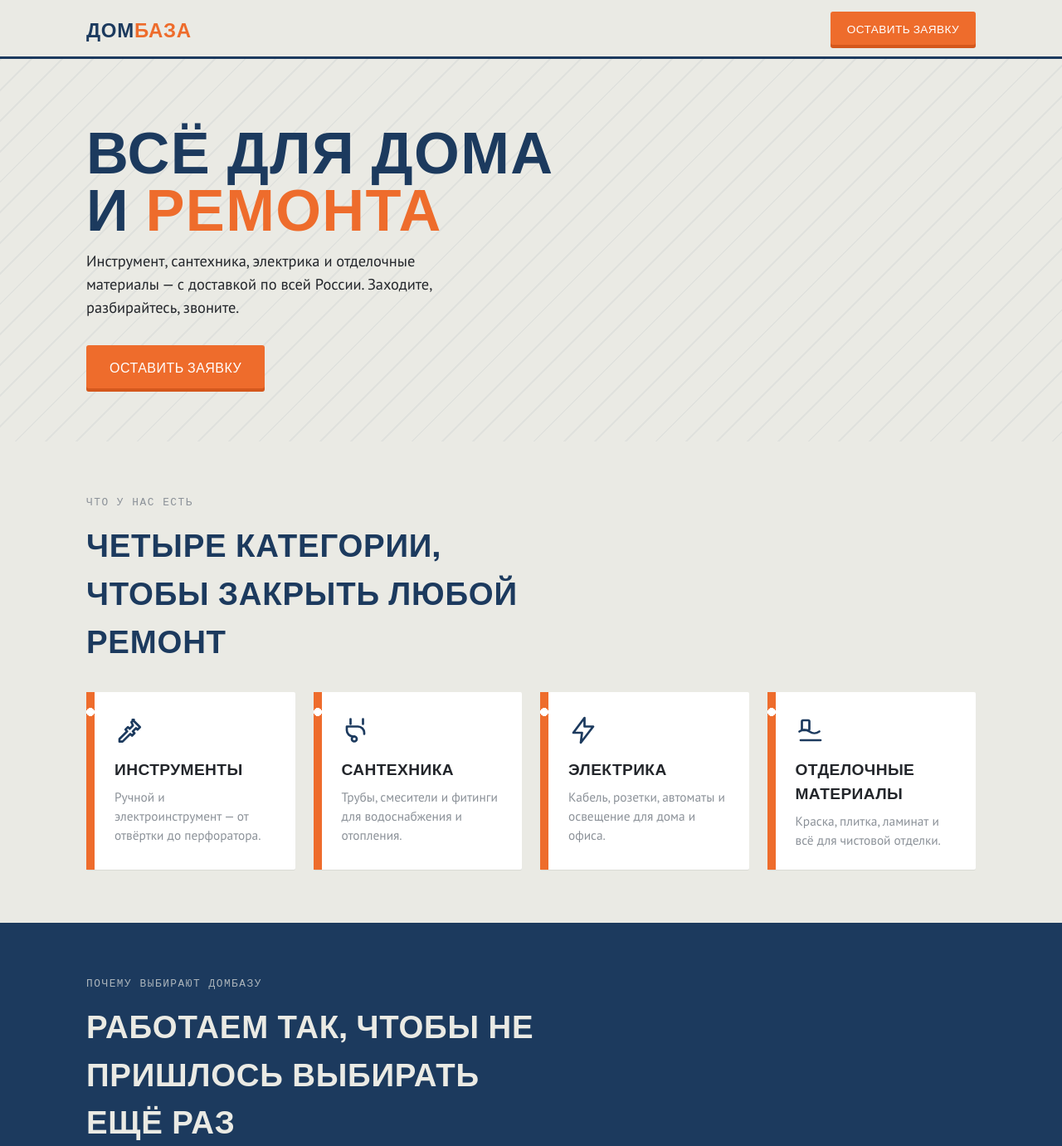
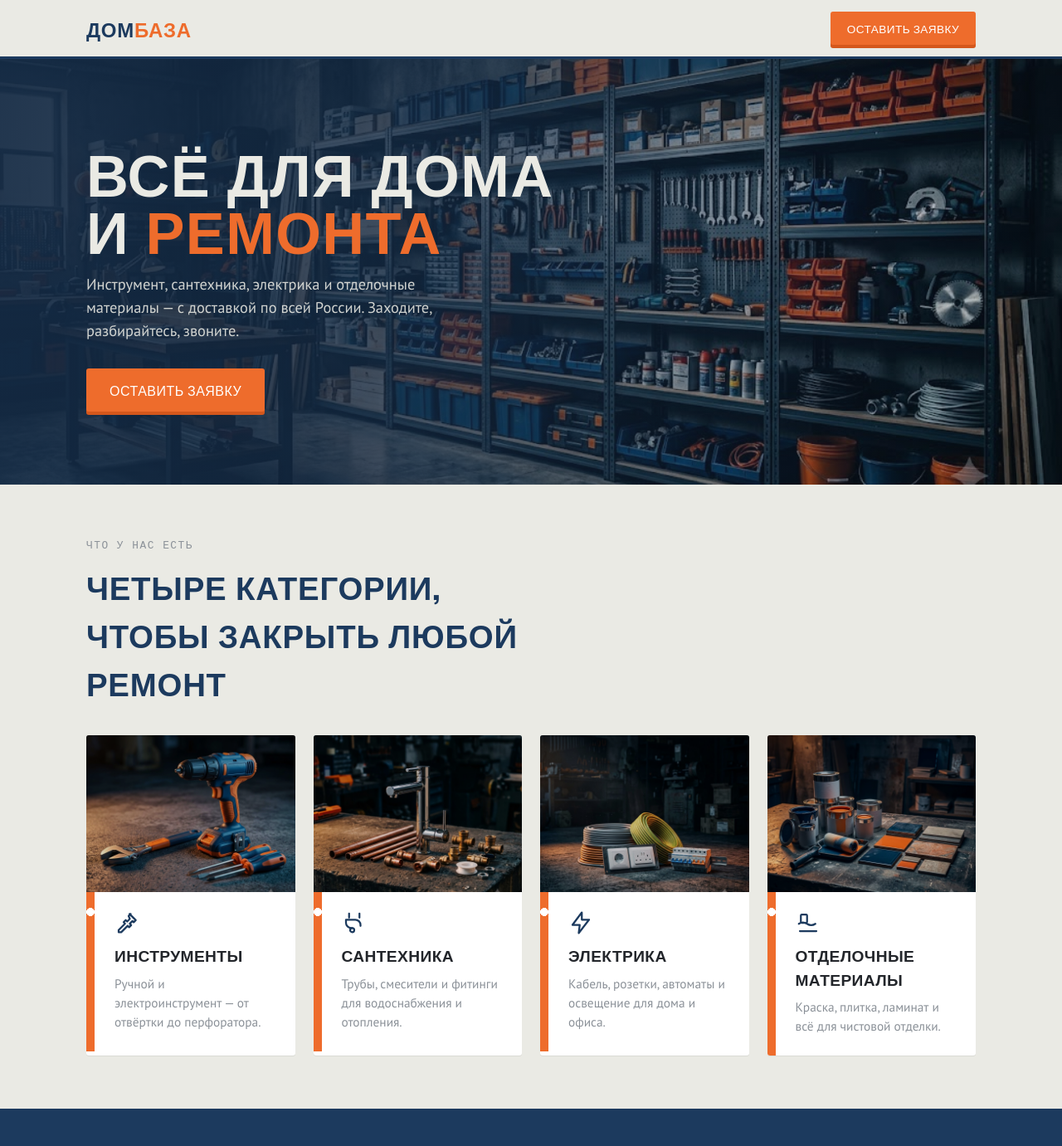
Before and after one commit to danya-bit0505/dombaza-landing, a plain HTML site: page index.html in a window 1280 px wide. Shown: the top 1381 px of the page at 83% size. Drawn offline with nearby package versions, Linux system fonts and the light colour scheme; a web font is replaced by a local one.

Commit message:
Add product photography and hero banner
Generated with Gemini in the established workwear-blue / signal-orange
industrial photography style. Hero gets a full-bleed banner with a
scrim gradient for text legibility; category cards get a photo cover
with a matching color-grade overlay so the images read as one shoot.

Co-Authored-By: Claude Sonnet 5 <noreply@anthropic.com>

```diff
--- a/index.html
+++ b/index.html
@@ -126,13 +126,20 @@
 
   /* ---------- Hero ---------- */
   .hero{
-    padding: 72px 0 64px;
-    background:
-      repeating-linear-gradient(135deg, rgba(28,58,94,0.05) 0 2px, transparent 2px 26px);
+    position: relative;
+    padding: 100px 0 88px;
+    color: var(--concrete);
+    background-color: var(--workwear-blue-dark);
+    background-image:
+      linear-gradient(100deg, rgba(20,42,68,0.94) 0%, rgba(20,42,68,0.8) 38%, rgba(20,42,68,0.4) 68%, rgba(20,42,68,0.18) 100%),
+      url('images/hero-banner.jpg');
+    background-size: cover;
+    background-position: center;
   }
   .hero h1{
     font-size: clamp(2.6rem, 7vw, 4.4rem);
     line-height: 0.98;
+    color: var(--concrete);
   }
   .hero h1 em{
     font-style: normal;
@@ -142,7 +149,7 @@
     max-width: 46ch;
     margin: 20px 0 32px;
     font-size: 1.15rem;
-    color: var(--charcoal);
+    color: rgba(234,234,228,0.88);
   }
 
   /* ---------- Section shell ---------- */
@@ -163,11 +170,33 @@
   .tag{
     position: relative;
     background: var(--paper);
-    padding: 28px 24px 24px 34px;
-    border-radius: 2px;
+    border-radius: 3px;
+    overflow: hidden;
     box-shadow: 0 1px 0 rgba(35,38,43,0.08);
   }
-  .tag::before{
+  .tag-photo{
+    position: relative;
+    aspect-ratio: 4 / 3;
+    background: var(--concrete-dark);
+  }
+  .tag-photo img{
+    width: 100%;
+    height: 100%;
+    object-fit: cover;
+    display: block;
+  }
+  .tag-photo::after{
+    content: "";
+    position: absolute;
+    inset: 0;
+    background: linear-gradient(160deg, rgba(28,58,94,0.35), rgba(238,108,44,0.1));
+    mix-blend-mode: multiply;
+  }
+  .tag-body{
+    position: relative;
+    padding: 22px 24px 24px 34px;
+  }
+  .tag-body::before{
     content: "";
     position: absolute;
     left: 0; top: 0; bottom: 0;
@@ -176,7 +205,7 @@
     -webkit-mask-image: radial-gradient(circle 5px at 5px 24px, transparent 98%, black 100%);
             mask-image: radial-gradient(circle 5px at 5px 24px, transparent 98%, black 100%);
   }
-  .tag .icon{ width: 36px; height: 36px; color: var(--workwear-blue); margin-bottom: 14px; }
+  .tag .icon{ width: 30px; height: 30px; color: var(--workwear-blue); margin-bottom: 10px; }
   .tag h3{ font-size: 1.2rem; margin-bottom: 8px; color: var(--charcoal); }
   .tag p{ margin: 0; color: var(--steel); font-size: 0.96rem; }
 
@@ -383,34 +412,54 @@
     </div>
     <div class="tags">
       <article class="tag reveal">
+        <div class="tag-photo">
+          <img src="images/cat-tools.jpg" alt="Инструменты" loading="lazy">
+        </div>
+        <div class="tag-body">
           <svg class="icon" viewBox="0 0 24 24" fill="none" stroke="currentColor" stroke-width="1.8" stroke-linecap="round" stroke-linejoin="round" aria-hidden="true">
             <path d="M14.5 3.5l6 6-2 2-1.2-1.2-2.6 2.6 1.4 1.4-2 2-1.4-1.4-6.2 6.2H4v-2.1l6.2-6.2-1.4-1.4 2-2 1.4 1.4 2.6-2.6L13.6 5.5l2-2z"/>
           </svg>
           <h3>Инструменты</h3>
           <p>Ручной и электроинструмент — от отвёртки до перфоратора.</p>
+        </div>
       </article>
       <article class="tag reveal">
+        <div class="tag-photo">
+          <img src="images/cat-plumbing.jpg" alt="Сантехника" loading="lazy">
+        </div>
+        <div class="tag-body">
           <svg class="icon" viewBox="0 0 24 24" fill="none" stroke="currentColor" stroke-width="1.8" stroke-linecap="round" stroke-linejoin="round" aria-hidden="true">
             <path d="M7 3v4M17 3v4M4 9h9a5 5 0 015 5v1M4 9v3a5 5 0 005 5h1"/>
             <circle cx="10" cy="19" r="2"/>
           </svg>
           <h3>Сантехника</h3>
           <p>Трубы, смесители и фитинги для водоснабжения и отопления.</p>
+        </div>
       </article>
       <article class="tag reveal">
+        <div class="tag-photo">
+          <img src="images/cat-electric.jpg" alt="Электрика" loading="lazy">
+        </div>
+        <div class="tag-body">
           <svg class="icon" viewBox="0 0 24 24" fill="none" stroke="currentColor" stroke-width="1.8" stroke-linecap="round" stroke-linejoin="round" aria-hidden="true">
             <path d="M13 2L4 14h7l-1 8 10-13h-7l0-7z"/>
           </svg>
           <h3>Электрика</h3>
           <p>Кабель, розетки, автоматы и освещение для дома и офиса.</p>
+        </div>
       </article>
       <article class="tag reveal">
+        <div class="tag-photo">
+          <img src="images/cat-finishing.jpg" alt="Отделочные материалы" loading="lazy">
+        </div>
+        <div class="tag-body">
           <svg class="icon" viewBox="0 0 24 24" fill="none" stroke="currentColor" stroke-width="1.8" stroke-linecap="round" stroke-linejoin="round" aria-hidden="true">
             <path d="M3 13c3-2 5-2 8 0s5 2 8 0M4 20h16"/>
             <rect x="5" y="4" width="6" height="8" rx="1"/>
           </svg>
           <h3>Отделочные материалы</h3>
           <p>Краска, плитка, ламинат и всё для чистовой отделки.</p>
+        </div>
       </article>
     </div>
   </div>
```
Also changed, not shown: images/cat-electric.jpg (added), images/cat-finishing.jpg (added), images/cat-plumbing.jpg (added), images/cat-tools.jpg (added), images/hero-banner.jpg (added). Lines whose indentation alone changed are shown as unchanged.
